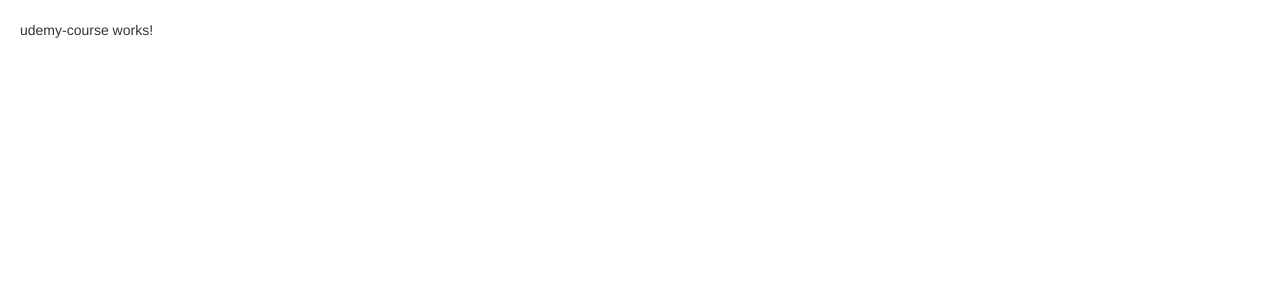
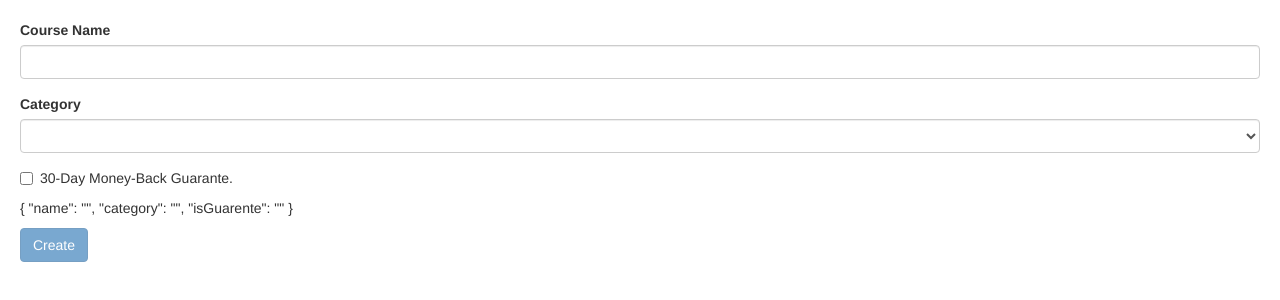
Before and after one commit to reddysainathn/angular-template-driven-forms, an Angular app: page / in a window 1280 px wide. Shown: the top 300 px of the page. Built offline with nearby package versions, Linux system fonts and the light colour scheme.

Commit message:
Working Assignment

```diff
--- a/src/app/app.component.html
+++ b/src/app/app.component.html
@@ -1,4 +1,5 @@
 
 <!-- <app-contact-form></app-contact-form> -->
 
-<app-udemy-course></app-udemy-course>
+<!-- <app-udemy-course></app-udemy-course> -->
+<app-new-course-form></app-new-course-form>
--- a/src/app/app.module.ts
+++ b/src/app/app.module.ts
@@ -5,13 +5,15 @@ import { FormsModule} from '@angular/forms';
 import { AppComponent } from './app.component';
 import { ContactFormComponent } from './components/contact-form/contact-form.component';
 import { UdemyCourseComponent } from './components/udemy-course/udemy-course.component';
+import { NewCourseFormComponent } from './components/new-course-form/new-course-form.component';
 
 
 @NgModule({
   declarations: [
     AppComponent,
     ContactFormComponent,
-    UdemyCourseComponent
+    UdemyCourseComponent,
+    NewCourseFormComponent
   ],
   imports: [
     BrowserModule,
--- a/src/app/components/contact-form/contact-form.component.html
+++ b/src/app/components/contact-form/contact-form.component.html
@@ -54,7 +54,7 @@
   <div class="form-group">
     <label for="contactMethod">Contact Method</label>
     <h4>Select with Simple HTML value</h4>
-    <select ngModel name="contactMethod" id="contactMethod" class="form-control">
+    <select ngModel name="contactMethod" #contachMethods="ngModel" id="contactMethod" class="form-control">
       <option value=""></option>
       <option
         *ngFor="let method of contactMethods"
--- /dev/null
+++ b/src/app/components/new-course-form/new-course-form.component.html
@@ -0,0 +1,31 @@
+<form #f="ngForm" (ngSubmit)="submit(f.value)">
+  <div class="form-group">
+    <label for="name">Course Name</label>
+    <input required ngModel name="name" type="text" minlength="3" #name="ngModel" id="name" class="form-control">
+    <div *ngIf="name.touched && name.invalid" class="alert-danger alert">
+      <div *ngIf="name.errors.required">Name field is required.</div>
+      <div *ngIf="name.errors.minlength">Name field should be atleast {{name.errors.minlength.requiredLength }} characters.</div>
+    </div>
+  </div>
+  <div class="form-group">
+    <label for="category">Category</label>
+    <select required ngModel name="category" #category="ngModel" id="category" class="form-control">
+      <option value=""></option>
+      <option *ngFor="let c of categories" [value]="c.id">{{ c.name }}</option>
+    </select>
+    <div *ngIf="category.touched && category.invalid" class="alert alert-danger">
+      Category Field is Required.
+    </div>
+  </div>
+  <div class="checkbox">
+    <label for="moneyBankGuarante">
+      <input ngModel name="isGuarente" type="checkbox" id="moneyBankGuarante"> 30-Day Money-Back Guarante.
+    </label>
+  </div>
+  <p>
+      {{ f.value | json}}
+  </p>
+  <button class="btn btn-primary" [disabled]="f.invalid">
+    Create
+  </button>
+</form>
--- /dev/null
+++ b/src/app/components/new-course-form/new-course-form.component.ts
@@ -0,0 +1,22 @@
+import { Component, OnInit } from '@angular/core';
+
+@Component({
+  selector: 'app-new-course-form',
+  templateUrl: './new-course-form.component.html',
+  styleUrls: ['./new-course-form.component.css']
+})
+export class NewCourseFormComponent implements OnInit {
+  categories = [
+    { id: 1, name: 'Development' },
+    { id: 2, name: 'Art' },
+    { id: 3, name: 'Languages' }
+  ]
+  submit(course){
+    console.log(course);
+  }
+  constructor() { }
+
+  ngOnInit() {
+  }
+
+}
--- a/src/app/components/udemy-course/udemy-course.component.html
+++ b/src/app/components/udemy-course/udemy-course.component.html
@@ -1,3 +1,47 @@
-<p>
-  udemy-course works!
-</p>
+<form #f="ngForm" (ngSubmit)="submit(f)">
+    <div class="form-group">
+      <label for="courseName">Course Name</label>
+      <input
+        required
+        minlength="5"
+        maximumlength="10"
+        ngModel
+        name="courseName"
+        id="courseName"
+        #courseName="ngModel"
+        type="text"
+        class="form-control">
+      <div
+        class="alert alert-danger"
+        *ngIf="courseName.touched && !courseName.valid">
+        <div
+          *ngIf="courseName.errors.required">
+          Course Name is required!
+        </div>
+        <div
+        *ngIf="courseName.errors.minlength">
+        Course Name should be minimum {{ courseName.errors.minlength.requiredLength }} character!
+      </div>
+      </div>
+    </div>
+  <div class="form-group">
+    <label for="category">Category</label>
+    <select ngModel name="category" id="category" class="form-control">
+      <option value=""></option>
+      <option
+        *ngFor="let method of category"
+        [value]="method.id">
+        {{method.name}}
+      </option>
+    </select>
+    </div>
+  <div class="checkbox">
+    <label>
+      <input type="checkbox" ngModel name="hasGuarante"> 30-Day Money-back guarantee.
+    </label>
+  </div>
+  <p>
+    {{ f.value | json}}
+  </p>
+  <button class="btn btn-primary" [disabled]="!f.valid">Create</button>
+</form>
--- a/src/app/components/udemy-course/udemy-course.component.ts
+++ b/src/app/components/udemy-course/udemy-course.component.ts
@@ -6,7 +6,18 @@ import { Component, OnInit } from '@angular/core';
   styleUrls: ['./udemy-course.component.css']
 })
 export class UdemyCourseComponent implements OnInit {
+  category = [
+    { id: 1, name: 'Developent'},
+    { id: 2, name: 'Art'},
+    { id: 3, name: 'Languages'}
+  ];
+  loggin(firstName){
+    console.log(firstName);
+  }
+  submit(f){
+    console.log(f);
 
+  }
   constructor() { }
 
   ngOnInit() {
```
Also changed, not shown: src/app/components/new-course-form/new-course-form.component.css (added), 1 other file (tests, documents, lock files or other folders).
